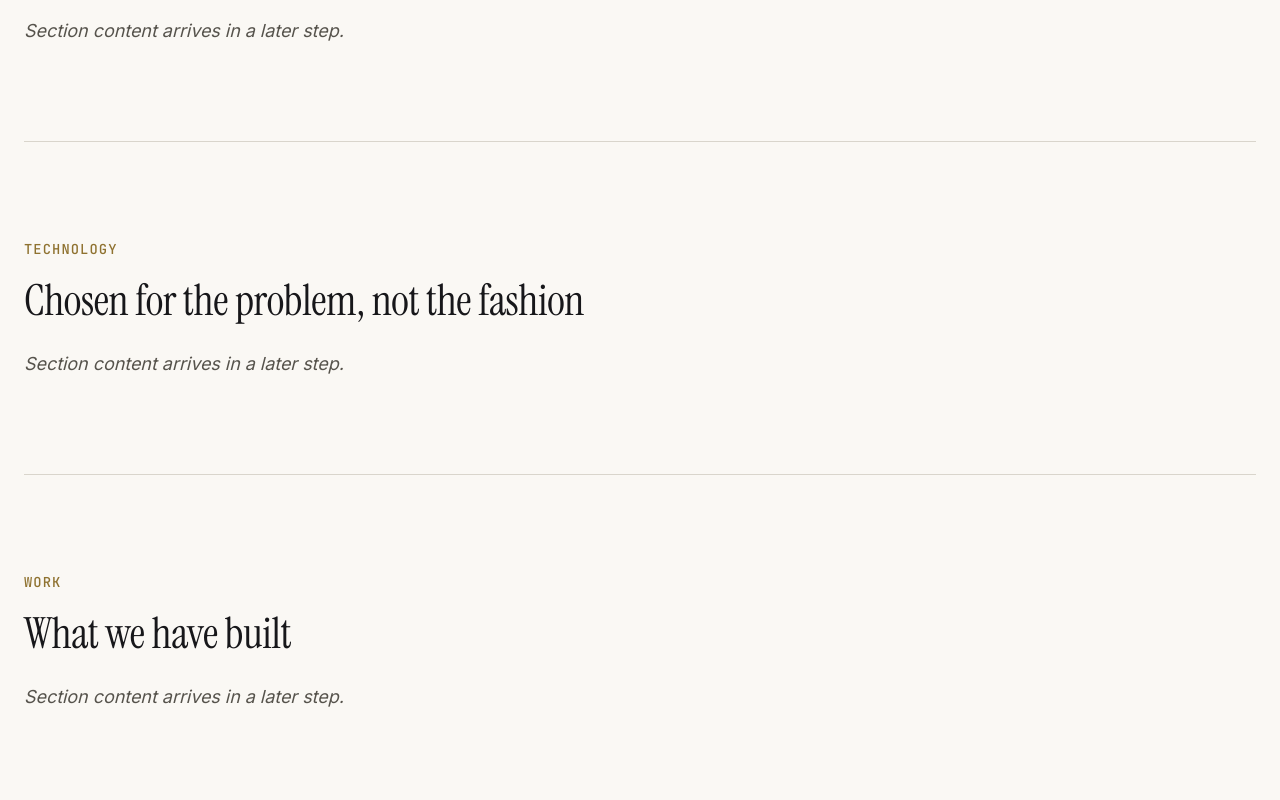
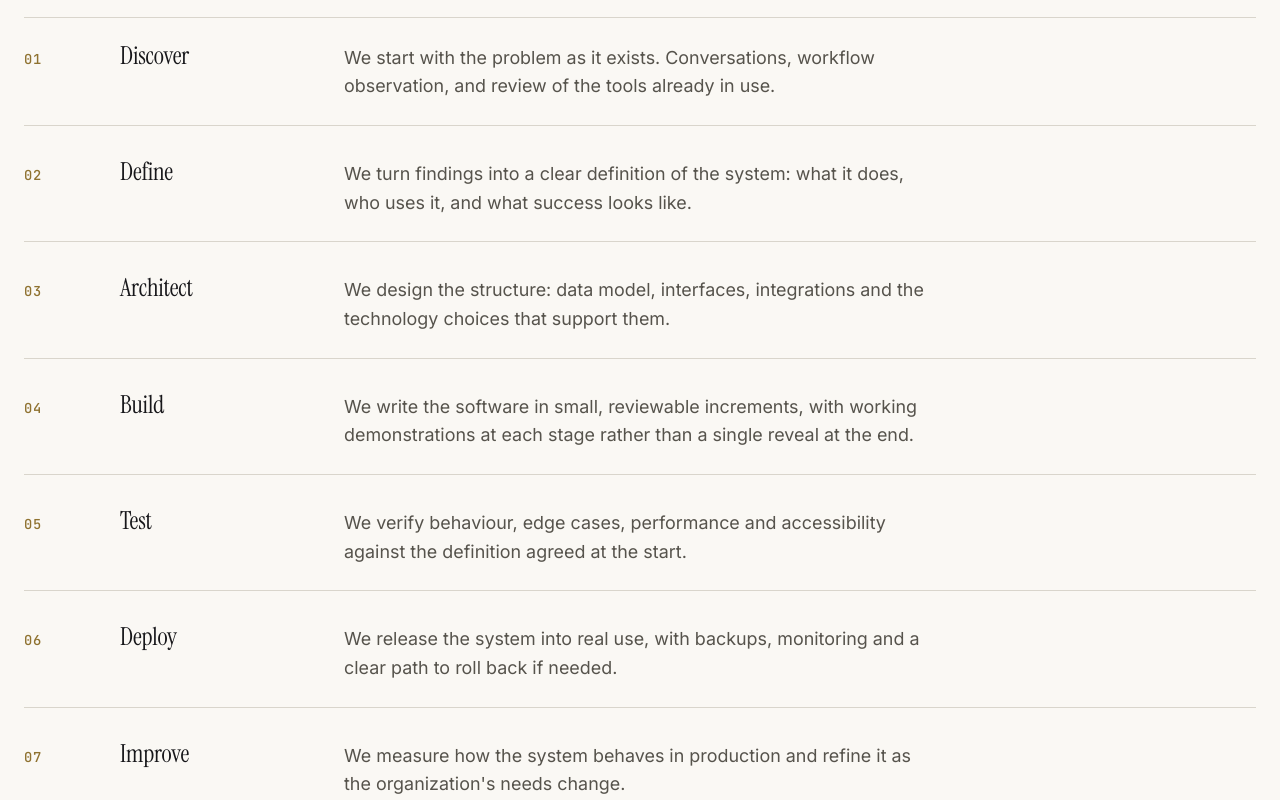
Before and after one commit to Lerrick005/LERRILEY-LIMITED-WEBSITE, a Next.js app: page / in a window 1280 px wide. Shown: the part 3180-3980 px from the top of the page. Built offline with nearby package versions, Linux system fonts and the light colour scheme; no server answers.

Commit message:
Add engineering process section with seven-step method

```diff
--- a/app/page.module.css
+++ b/app/page.module.css
@@ -315,6 +315,58 @@
     color: var(--accent-hover);
   }
 
+  /* --- How We Work section --------------------------------------------------
+     Seven-step process. Each step is a row with a mono number, a serif title,
+     and a short description. Left-aligned vertical list, not a horizontal
+     stepper. The horizontal stepper is used on the /technology page.
+     -------------------------------------------------------------------------- */
+
+  .processList {
+    list-style: none;
+    padding: 0;
+    margin: 0;
+    display: grid;
+    gap: 0;
+    border-top: 1px solid var(--border);
+  }
+
+  .processStep {
+    display: grid;
+    grid-template-columns: 4rem minmax(0, 12rem) minmax(0, 1fr);
+    gap: var(--s-4) var(--s-8);
+    align-items: baseline;
+    padding: var(--s-6) 0;
+    border-bottom: 1px solid var(--border);
+  }
+
+  .processNumber {
+    font-family: var(--font-mono);
+    font-size: var(--fs-eyebrow);
+    font-weight: 500;
+    letter-spacing: 0.06em;
+    color: var(--accent);
+    line-height: 1.4;
+  }
+
+  .processStepTitle {
+    font-family: var(--font-display);
+    font-size: var(--fs-h3);
+    font-weight: 400;
+    line-height: var(--lh-heading);
+    letter-spacing: -0.01em;
+    color: var(--text);
+    margin: 0;
+  }
+
+  .processStepText {
+    font-size: var(--fs-body);
+    line-height: var(--lh-body);
+    color: var(--text-secondary);
+    margin: 0;
+    max-width: 52ch;
+    text-wrap: pretty;
+  }
+
   /* --- Responsive ----------------------------------------------------------- */
 
   @media (max-width: 900px) {
@@ -336,6 +388,18 @@
     }
   }
 
+  @media (max-width: 720px) {
+    .processStep {
+      grid-template-columns: 3rem 1fr;
+      gap: var(--s-3) var(--s-4);
+    }
+
+    .processStepText {
+      grid-column: 2;
+      margin-top: var(--s-2);
+    }
+  }
+
   @media (max-width: 640px) {
     .hero {
       padding: var(--s-20) 0 var(--s-16);
--- a/app/page.tsx
+++ b/app/page.tsx
@@ -4,6 +4,7 @@ import Link from "next/link";
 import { company } from "@/content/company";
 import { getSolutions } from "@/content/solutions";
 import { PipelineDiagram } from "@/components/pipeline-diagram";
+import { processSteps } from "@/content/process";
 
 import styles from "./page.module.css";
 
@@ -152,15 +153,20 @@ export default function HomePage() {
         </section>
 
         {/* --- Engineering process -------------------------------------- */}
-        {/* TODO: Step 24 - ProcessStepper, seven steps from spec section 6.6. */}
         <section className={styles.section} aria-labelledby="process-title">
           <p className={styles.sectionEyebrow}>How We Work</p>
           <h2 id="process-title" className={styles.sectionTitle}>
             The engineering process
           </h2>
-          <p className={styles.sectionPlaceholder}>
-            Section content arrives in a later step.
-          </p>
+          <ol className={styles.processList}>
+            {processSteps.map((step) => (
+              <li key={step.slug} className={styles.processStep}>
+                <span className={styles.processNumber}>{step.number}</span>
+                <h3 className={styles.processStepTitle}>{step.title}</h3>
+                <p className={styles.processStepText}>{step.description}</p>
+              </li>
+            ))}
+          </ol>
         </section>
 
         {/* --- Technology ----------------------------------------------- */}
--- /dev/null
+++ b/content/process.ts
@@ -0,0 +1,73 @@
+import { z } from "zod";
+
+/**
+ * The Lerriley engineering process.
+ *
+ * Seven stages, used consistently across the site. This is a description of
+ * how Lerriley works. It is not a claim about specific projects or clients.
+ */
+
+export const ProcessStepSchema = z.object({
+  slug: z
+    .string()
+    .regex(/^[a-z][a-z0-9-]*$/, "slug must be lowercase, hyphenated"),
+  number: z
+    .string()
+    .regex(/^\d{2}$/, "number must be two digits, e.g. 01"),
+  title: z.string().min(2).max(40),
+  description: z.string().min(30).max(220),
+});
+
+export type ProcessStep = z.infer<typeof ProcessStepSchema>;
+
+export const processSteps: readonly ProcessStep[] = [
+  {
+    slug: "discover",
+    number: "01",
+    title: "Discover",
+    description:
+      "We start with the problem as it exists. Conversations, workflow observation, and review of the tools already in use.",
+  },
+  {
+    slug: "define",
+    number: "02",
+    title: "Define",
+    description:
+      "We turn findings into a clear definition of the system: what it does, who uses it, and what success looks like.",
+  },
+  {
+    slug: "architect",
+    number: "03",
+    title: "Architect",
+    description:
+      "We design the structure: data model, interfaces, integrations and the technology choices that support them.",
+  },
+  {
+    slug: "build",
+    number: "04",
+    title: "Build",
+    description:
+      "We write the software in small, reviewable increments, with working demonstrations at each stage rather than a single reveal at the end.",
+  },
+  {
+    slug: "test",
+    number: "05",
+    title: "Test",
+    description:
+      "We verify behaviour, edge cases, performance and accessibility against the definition agreed at the start.",
+  },
+  {
+    slug: "deploy",
+    number: "06",
+    title: "Deploy",
+    description:
+      "We release the system into real use, with backups, monitoring and a clear path to roll back if needed.",
+  },
+  {
+    slug: "improve",
+    number: "07",
+    title: "Improve",
+    description:
+      "We measure how the system behaves in production and refine it as the organization's needs change.",
+  },
+] as const;
```
